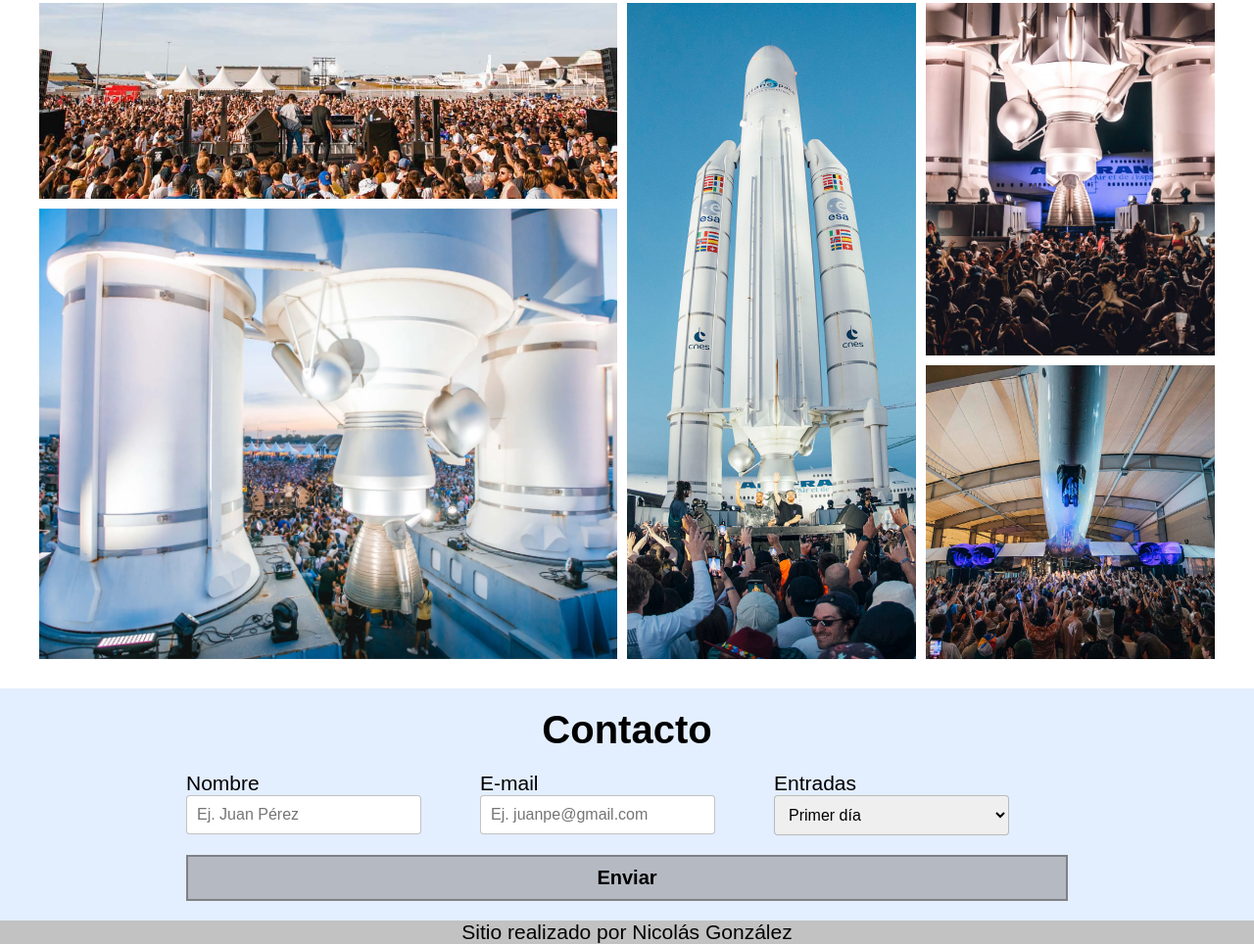
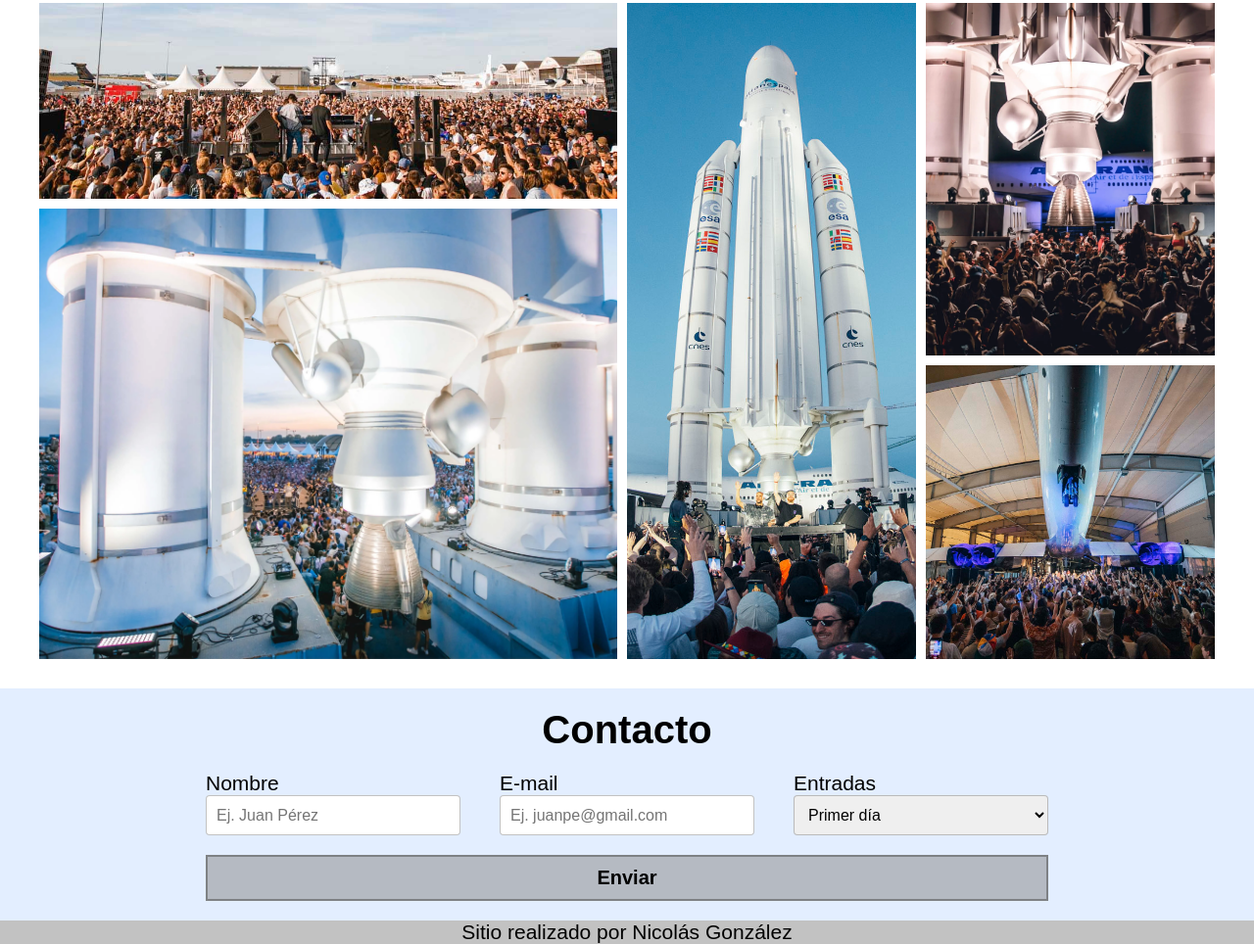
Before and after one commit to JasonLocke8/Cercle-Music-Festival---ORT, a plain HTML site: page index.html in a window 1280 px wide. Shown: the part 2614-3578 px from the top of the page at 98% size. Drawn offline with Linux system fonts and the light colour scheme; a web font is replaced by a local one.

Commit message:
Actualizacion Contacto

```diff
--- a/index.html
+++ b/index.html
@@ -264,30 +264,17 @@
 
                 <form>
 
-                    <div id="inputsContacto">
+                    <p>Nombre</p>
+                    <p>E-mail</p>
+                    <p>Entradas</p>
 
-                        <div>
-                            <p>Nombre</p>
                     <input type="text" placeholder="Ej. Juan Pérez">
-                        </div>
-
-                        <div>
-                            <p>E-mail</p>
                     <input type="email" placeholder="Ej. juanpe@gmail.com">
-                        </div>
-
-                        <div>
-
-                            <p>Entradas</p>
                     <select>
                         <option value="opcion1">Primer día</option>
                         <option value="opcion2">Segundo día</option>
                         <option value="opcion3">Ambos días</option>
                     </select>
-
-                        </div>
-
-                    </div>
 
                     <button type="submit">Enviar</button>
 
--- a/style/style.css
+++ b/style/style.css
@@ -329,37 +329,39 @@ main section h2{
 
 /* Section Contacto */
 
-#secContacto div form{
-    width: 100%;
-}
-
-#inputsContacto{
-    display: flex;
+#secContacto div{
     justify-content: center;
 }
 
-#inputsContacto div{
-    width: 300px;
-    text-align: left;
+#secContacto div form {
+    width: 900px;
+    display: flex;
+    flex-wrap: wrap;
 }
 
-#secContacto div form button{
-    background-color: #8d8d8d89;
-    padding: 10px 20px;
-    margin-top: 20px;
-    margin-bottom: 20px;
-    font-size: 20px;
-    font-weight: bold;
-    width: 900px;
-    border: 2px solid #50505089;
+#secContacto div form p{
+    width: 260px;
+    text-align: left;
+    margin: 0px 20px;
 }
 
-#inputsContacto div input, select {
-    padding: 10px;
+#secContacto div form input, select{
+    width: 260px;
     border: 1px solid #8d8d8d89;
     border-radius: 4px;
     font-size: 16px;
-    width: 240px;
+    padding: 10px;
+    margin: 0px 20px;
+}
+
+#secContacto form button{
+    background-color: #8d8d8d89;
+    padding: 10px 20px;
+    margin: 20px;
+    font-size: 20px;
+    font-weight: bold;
+    width: 880px;
+    border: 2px solid #50505089;
 }
 
 /* Footer */
```
Lines whose indentation alone changed are shown as unchanged.
